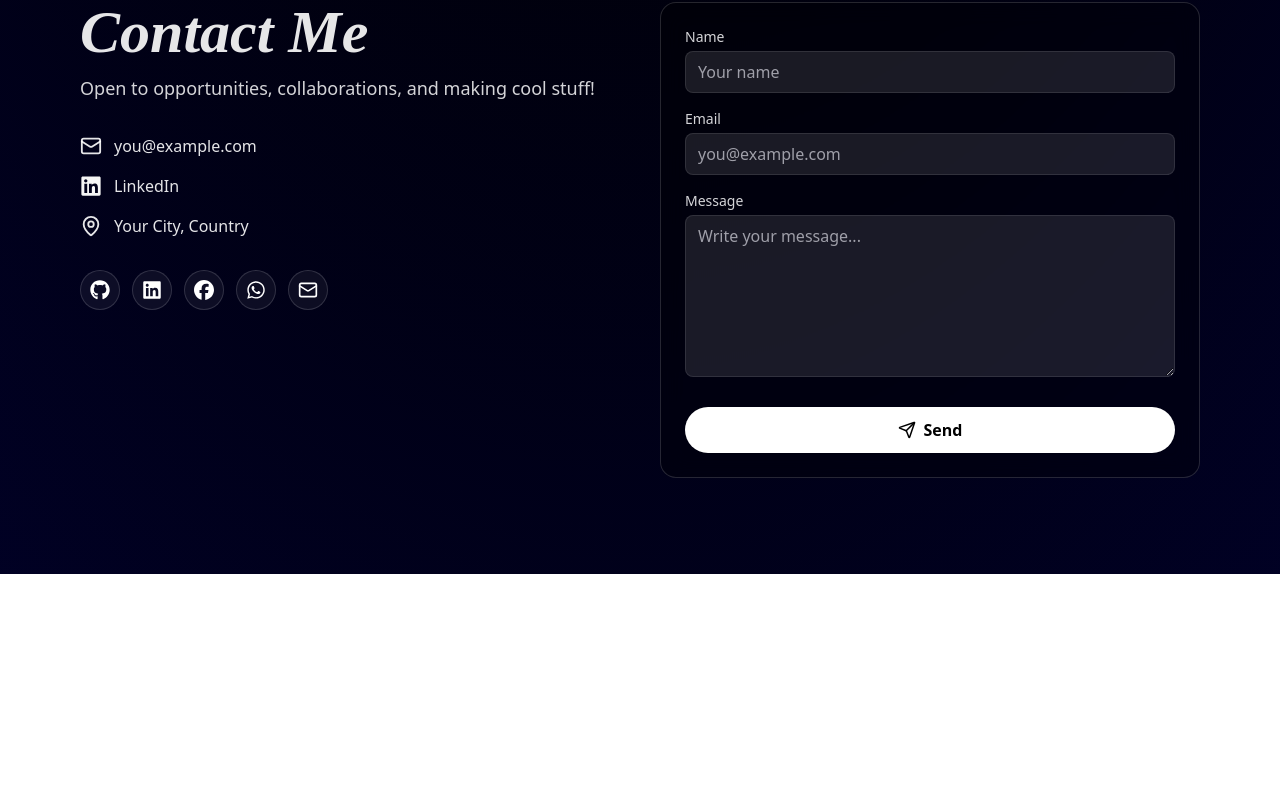
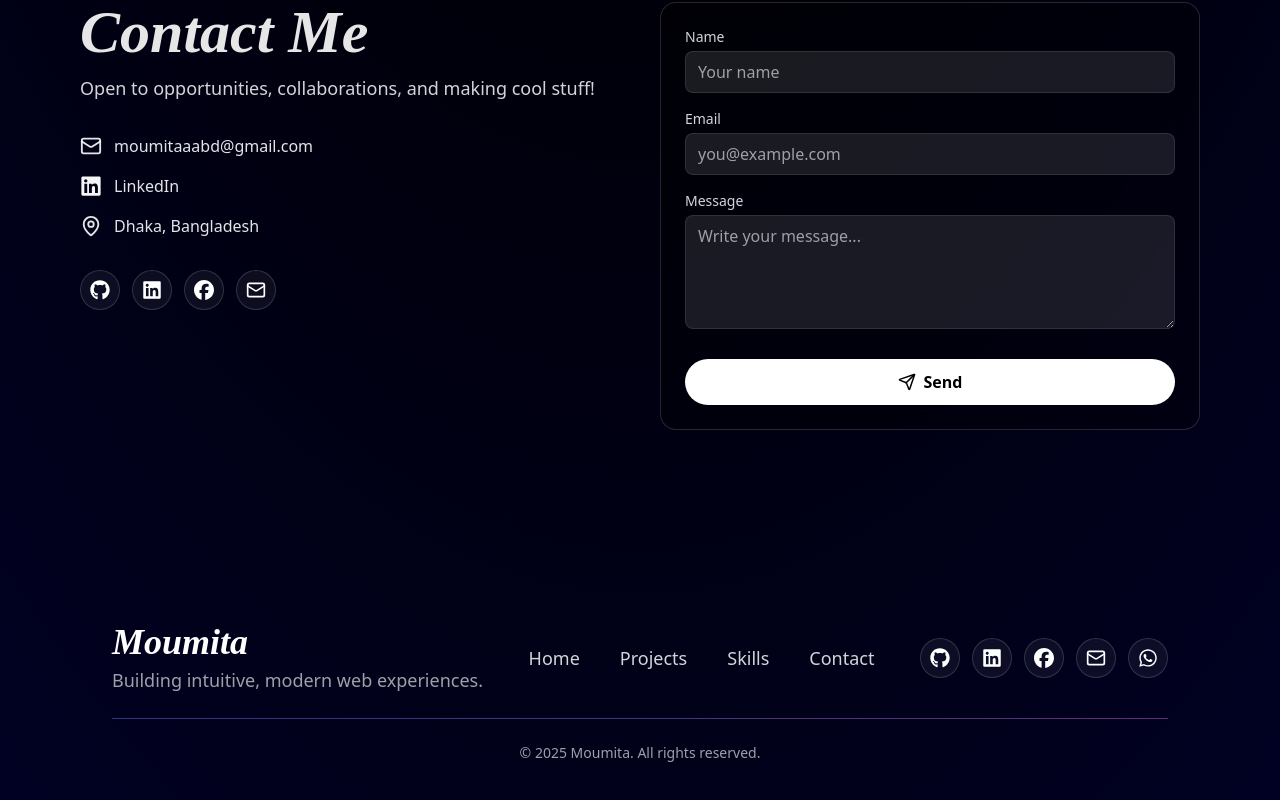
Before and after one commit to ItsMoumita/portfolio, a React (Vite) app: page / in a window 1280 px wide. Shown: the part 2520-3320 px from the top of the page. Before the commit the page ends 3094 px from the top, so only its background shows below. Built offline with nearby package versions, Linux system fonts and the light colour scheme.

Commit message:
added footer

```diff
--- a/src/Components/Contact.jsx
+++ b/src/Components/Contact.jsx
@@ -4,12 +4,11 @@ import { FaGithub, FaFacebook, FaLinkedin, FaWhatsapp } from 'react-icons/fa6';
 
 export default function Contact() {
   // Replace with your actual info
-  const EMAIL = 'you@example.com';
-  const LINKEDIN = 'https://www.linkedin.com/in/your-profile';
-  const GITHUB = 'https://github.com/your-username';
-  const FACEBOOK = 'https://facebook.com/your-username';
-  const WHATSAPP = 'https://wa.me/8801XXXXXXXXX'; // include country code
-  const LOCATION = 'Your City, Country';
+  const EMAIL = 'moumitaaabd@gmail.com';
+  const LINKEDIN = 'https://www.linkedin.com/feed/';
+  const GITHUB = 'https://github.com/ItsMoumita';
+  const FACEBOOK = 'https://www.facebook.com/ahamed.moumita';
+  const LOCATION = 'Dhaka, Bangladesh';
 
   const handleSubmit = (e) => {
     e.preventDefault();
@@ -21,6 +20,8 @@ export default function Contact() {
     const subject = encodeURIComponent(`Portfolio Contact from ${name || 'Visitor'}`);
     const body = encodeURIComponent(`${message}\n\nReply to: ${email || EMAIL}`);
     window.location.href = `mailto:${EMAIL}?subject=${subject}&body=${body}`;
+
+     setTimeout(() => form.reset(), 0);
   };
 
   return (
@@ -71,7 +72,6 @@ export default function Contact() {
               <SocialIcon href={GITHUB} label="GitHub" icon={FaGithub} color="#EA4335"  />
               <SocialIcon href={LINKEDIN} label="LinkedIn" icon={FaLinkedin} color="#0A66C2" />
               <SocialIcon href={FACEBOOK} label="Facebook" icon={FaFacebook} color="#1877F2" />
-              <SocialIcon href={WHATSAPP} label="WhatsApp" icon={FaWhatsapp} color="#25D366" />
               <SocialIcon href={`mailto:${EMAIL}`} label="Mail" icon={Mail} color="#EA4335" />
             </div>
           </motion.div>
@@ -88,7 +88,7 @@ export default function Contact() {
               <Input label="Name" name="name" placeholder="Your name" />
               <Input label="Email" name="email" type="email" placeholder="you@example.com" />
               {/* No general queries dropdown */}
-              <Textarea label="Message" name="message" placeholder="Write your message..." rows={6} />
+              <Textarea label="Message" name="message" placeholder="Write your message..." rows={4} />
 
               {/* White capsule button like navbar, no shimmer */}
               <button
--- /dev/null
+++ b/src/Components/Footer.jsx
@@ -0,0 +1,89 @@
+import { Mail } from 'lucide-react';
+import { FaGithub, FaFacebook, FaLinkedin, FaWhatsapp } from 'react-icons/fa6';
+
+export default function Footer() {
+  const year = new Date().getFullYear();
+
+  const links = [
+    { id: 'home', label: 'Home' },
+    { id: 'projects', label: 'Projects' },
+    { id: 'skills', label: 'Skills' },
+    { id: 'contact', label: 'Contact' },
+  ];
+
+  const socials = [
+    { href: 'https://github.com/ItsMoumita', label: 'GitHub', icon: FaGithub, color: '#EA4335' },
+    { href: 'https://www.linkedin.com/feed/', label: 'LinkedIn', icon: FaLinkedin, color: '#0A66C2' },
+    { href: 'https://www.facebook.com/ahamed.moumita', label: 'Facebook', icon: FaFacebook, color: '#1877F2' },
+    { href: 'mailto:moumitaaabd@gmail.com', label: 'Mail', icon: Mail, color: '#EA4335' },
+    { href: 'https://wa.me/+8801630875115', label: 'WhatsApp', icon: FaWhatsapp, color: '#25D366' },
+  ];
+
+  const scrollToId = (id) => {
+    const el = document.getElementById(id);
+    if (el) {
+      el.scrollIntoView({ behavior: 'smooth', block: 'start' });
+      window.history.pushState({}, '', `/#${id}`);
+    }
+  };
+
+  return (
+    <footer className="relative z-10 bg-transparent text-white">
+      <div className="mx-auto max-w-6xl px-4 pb-10 pt-16 bg-transparent">
+        <div className="p-6 md:p-8 bg-transparent">
+          <div className="flex flex-col md:flex-row md:items-center md:justify-between gap-6">
+            <div className="text-center md:text-left">
+              <div className="text-2xl md:text-4xl font-semibold italic">Moumita</div>
+              <div className="mt-1 text-lg text-zinc-400">Building intuitive, modern web experiences.</div>
+            </div>
+
+            <nav className="flex flex-wrap items-center justify-center gap-4">
+              {links.map((l) => (
+                <a
+                  key={l.id}
+                  href={`/#${l.id}`}
+                  onClick={(e) => {
+                    e.preventDefault();
+                    scrollToId(l.id);
+                  }}
+                  className="rounded-full px-3 py-1.5 text-lg font-medium text-zinc-300 hover:text-white hover:bg-white/10 transition-colors"
+                >
+                  {l.label}
+                </a>
+              ))}
+            </nav>
+
+            <div className="flex items-center justify-center gap-3">
+              {socials.map((s) => (
+                <SocialIcon key={s.label} {...s} />
+              ))}
+            </div>
+          </div>
+
+          <div className="my-6 h-px w-full bg-gradient-to-r from-indigo-400/40 via-violet-400/40 to-fuchsia-400/40" />
+
+          <div className="text-center text-sm text-zinc-400">
+            © {year} Moumita. All rights reserved.
+          </div>
+        </div>
+      </div>
+    </footer>
+  );
+}
+
+function SocialIcon({ href, label, icon: Icon, color = '#fff' }) {
+  return (
+    <a
+      href={href}
+      target={href.startsWith('http') ? '_blank' : undefined}
+      rel={href.startsWith('http') ? 'noopener noreferrer' : undefined}
+      aria-label={label}
+      title={label}
+      className="group relative grid h-10 w-10 place-items-center rounded-full border border-white/15 bg-white/5"
+    >
+      <Icon className="size-5 text-white opacity-100 transition-opacity duration-300 group-hover:opacity-0" />
+      <Icon className="absolute size-5 opacity-0 transition-opacity duration-300 group-hover:opacity-100" style={{ color }} />
+      <span className="absolute inset-0 rounded-full transition-transform duration-200 group-hover:-translate-y-0.5 group-hover:scale-110" aria-hidden />
+    </a>
+  );
+}
--- a/src/Layout.jsx
+++ b/src/Layout.jsx
@@ -1,16 +1,25 @@
 import React from 'react';
 import { Outlet } from 'react-router';
 import Navbar from './Components/Navbar';
+import Footer from './Components/Footer';
 
 
 const Layout = () => {
     return (
-        <div>
+        <div className="min-h-screen w-full relative">
+            {/* Azure Depths */}
+            <div
+                className="absolute inset-0 z-0"
+                style={{
+                    background: "radial-gradient(125% 125% at 50% 10%, #000000 40%, #010133 100%)",
+                }}
+            />
+            {/* Content/Components */}
             <Navbar></Navbar>
             <div className=' min-h-[calc(100vh-153px)]'>
                 <Outlet/>
             </div>
-
+            <Footer></Footer>
         </div>
     );
 };
--- a/src/Pages/Home.jsx
+++ b/src/Pages/Home.jsx
@@ -5,15 +5,7 @@ import Contact from '../Components/Contact';
 
 const Home = () => {
     return (
-        <div className="min-h-screen w-full relative">
-            {/* Azure Depths */}
-            <div
-                className="absolute inset-0 z-0"
-                style={{
-                    background: "radial-gradient(125% 125% at 50% 10%, #000000 40%, #010133 100%)",
-                }}
-            />
-            {/* Content/Components */}
+        <div className="min-h-screen w-full">
               <Hero></Hero>
               <Projects></Projects>
               <Contact></Contact>
```
